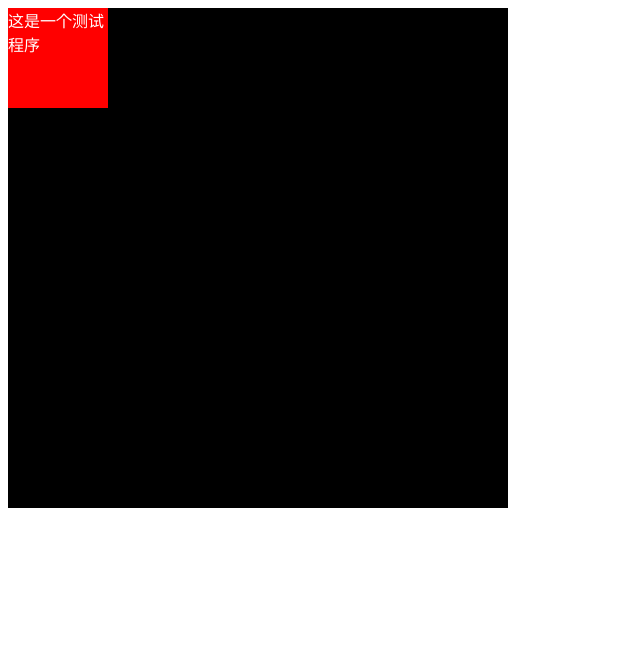
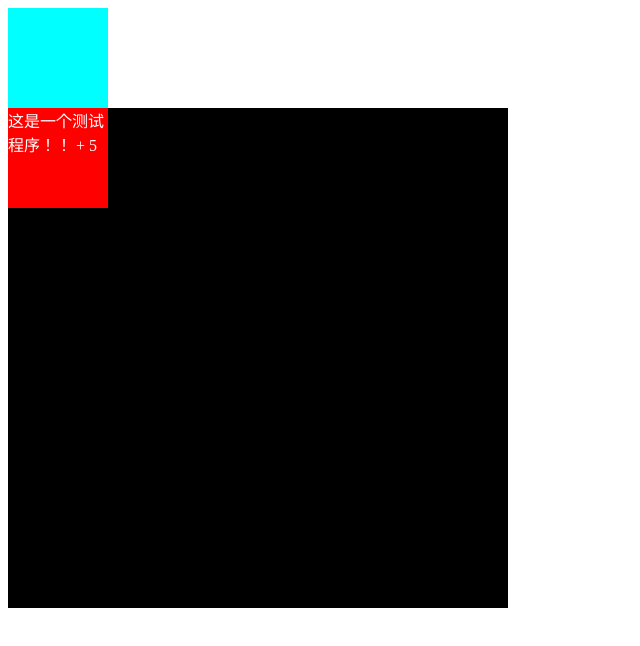
Before and after one commit to shinewen189/nigo-cli, a Vue app: page /#/ in a window 1280 px wide. Shown: the top 646 px of the page, without its empty margins (0-640 px from the left). Built offline with nearby package versions, Linux system fonts and the light colour scheme.

Commit message:
自动部署代码测试

```diff
--- a/src/view/home.vue
+++ b/src/view/home.vue
@@ -1,21 +1,42 @@
 <template>
-  <div class="box">
-    <span>这是一个测试程序</span>
+  <div>
+    <div class="box2"></div>
+    <div class="box">
+      <span>这是一个测试程序！！ + {{ test }}</span>
+    </div>
   </div>
 </template>
 
 <script>
 export default {
   name: 'home',
-  mounted() {}
+  data() {
+    return {
+      test: 0
+    }
+  },
+  mounted() {
+    this.test = this.getData(2, 3)
+  },
+  methods: {
+    getData(a, b) {
+      return a + b
+    }
+  }
 }
 </script>
 
 <style lang="less" scoped>
+.box2 {
+  width: 100px;
+  height: 100px;
+  background-color: aqua;
+}
 .box {
   width: 500px;
   height: 500px;
   background-color: #000;
+
   span {
     width: 100px;
     height: 100px;
```
